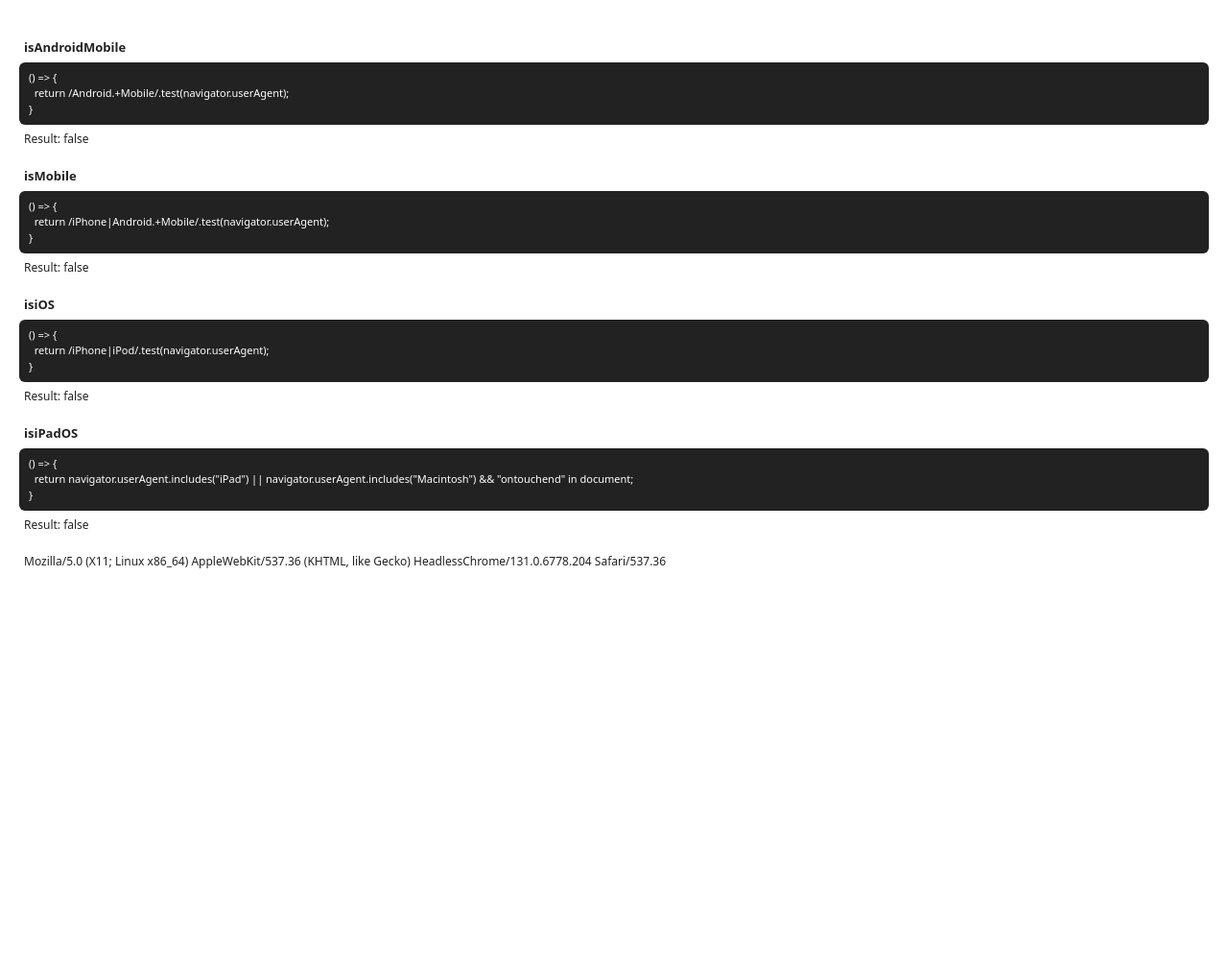
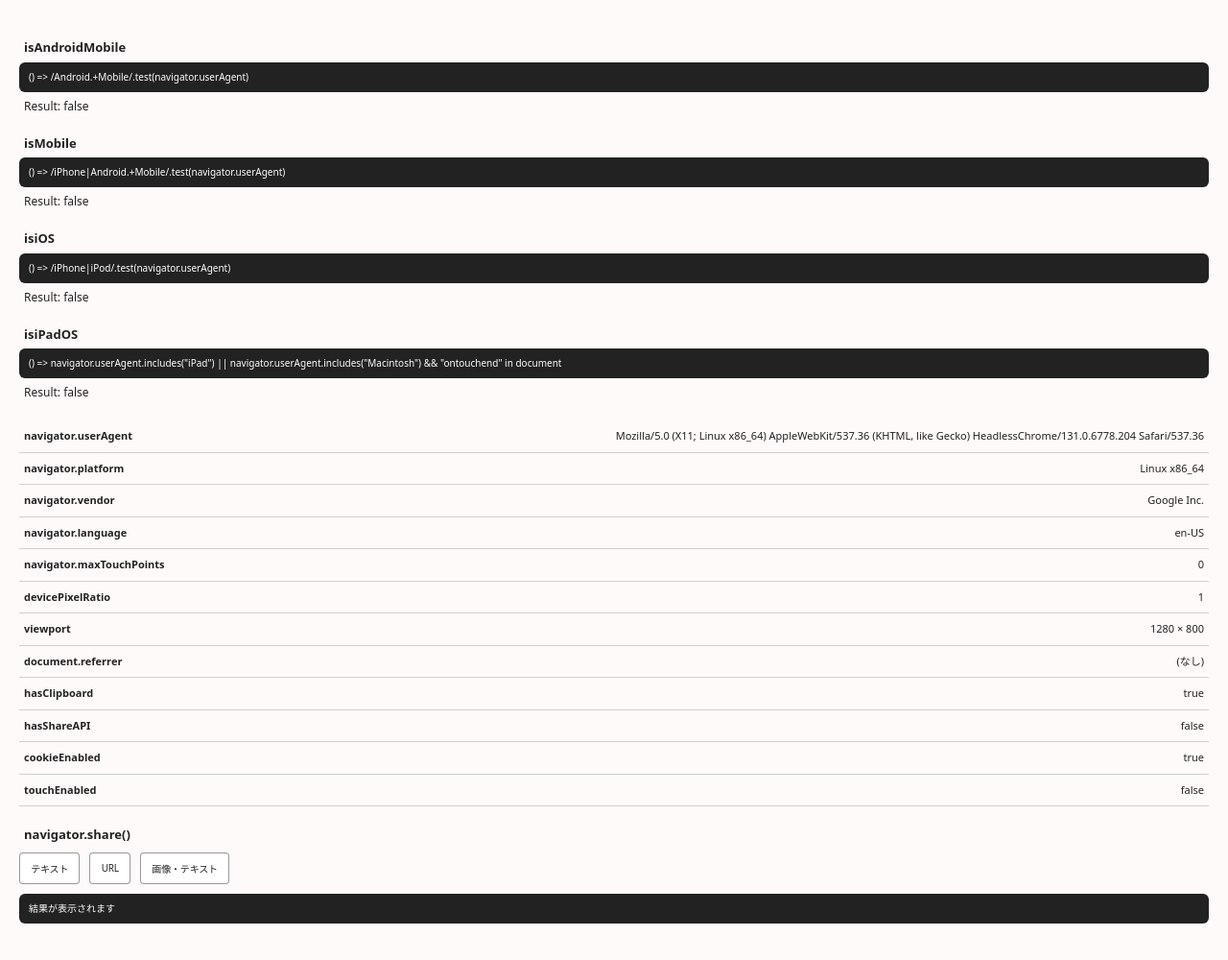
Before and after one commit to ft-iba/vite-user-agent, a website built with Vite: page index.html in a window 1280 px wide. Shown: the whole page at 96% size. Before the commit the page ends 800 px from the top, so only its background shows below. Built offline with nearby package versions, Linux system fonts and the light colour scheme.

Commit message:
update: 取得できる項目の追加

```diff
--- /dev/null
+++ b/src/data/envInfo.ts
@@ -0,0 +1,18 @@
+export const getEnvInfo = () => {
+  const info: Record<string, any> = {
+    'navigator.userAgent': navigator.userAgent,
+    'navigator.platform': navigator.platform,
+    'navigator.vendor': navigator.vendor,
+    'navigator.language': navigator.language,
+    'navigator.maxTouchPoints': navigator.maxTouchPoints,
+    'devicePixelRatio': window.devicePixelRatio,
+    'viewport': `${window.innerWidth} × ${window.innerHeight}`,
+    'document.referrer': document.referrer || '(なし)',
+    'hasClipboard': 'clipboard' in navigator,
+    'hasShareAPI': 'share' in navigator,
+    'cookieEnabled': navigator.cookieEnabled,
+    'touchEnabled': 'ontouchstart' in window,
+  };
+
+  return info;
+};
--- /dev/null
+++ b/src/data/shareTests.ts
@@ -0,0 +1,68 @@
+const createJpegFile4Base64 = (base64: string, name: string): File => {
+    // base64のデコード
+    const bin = atob(base64.replace(/^.*,/, ''));
+    // バイナリデータ化
+    const buffer = new Uint8Array(bin.length);
+    for (let i = 0; i < bin.length; i++) {
+      buffer[i] = bin.charCodeAt(i);
+    }
+    // ファイルオブジェクト生成(この例ではjpegファイル)
+    return new File([buffer.buffer], name, {type: "image/jpeg"});
+};
+
+export const shareTests = [
+  {
+    id: 'text',
+    label: 'テキスト',
+    async getData() {
+      return {
+        text: 'Web Share API test!'
+      };
+    },
+  },
+  {
+    id: 'url',
+    label: 'URL',
+    async getData() {
+      return {
+        url: location.href
+      };
+    },
+  },
+  {
+    id: 'image',
+    label: '画像・テキスト',
+    async getData() {
+      const dpr = 2;
+      try {
+        // カメラ映像を取得
+        const stream = await navigator.mediaDevices.getUserMedia({
+          video: {
+            facingMode: { exact: 'environment' }
+          }
+        });
+
+        const video = document.createElement('video');
+        video.srcObject = stream;
+        await video.play(); // await video.onloadedmetadata を代替可能
+
+        const canvas = document.createElement('canvas');
+        canvas.width = video.videoWidth * dpr;
+        canvas.height = video.videoHeight * dpr;
+        const ctx = canvas.getContext('2d')!;
+        ctx.drawImage(video, 0, 0, canvas.width, canvas.height);
+
+        const base64 = canvas.toDataURL('image/jpeg', 1.0);
+        const jpegData = await createJpegFile4Base64(base64, 'share-image.jpg');
+        // 動作テストなのでカメラを停止
+        stream.getTracks().forEach((track) => track.stop());
+        return {
+          files: [jpegData],
+          text: '#カメラ画像のシェア'
+        };
+      } catch (err) {
+        throw new Error(`カメラ取得/変換でエラー: ${(err as Error).message}`);
+      }
+      },
+    },
+];
--- /dev/null
+++ b/src/data/userAgentTests.ts
@@ -0,0 +1,8 @@
+export const userAgentTests = {
+  isAndroidMobile: () => /Android.+Mobile/.test(navigator.userAgent),
+  isMobile: () => /iPhone|Android.+Mobile/.test(navigator.userAgent),
+  isiOS: () => /iPhone|iPod/.test(navigator.userAgent),
+  isiPadOS: () =>
+    navigator.userAgent.includes('iPad') ||
+    (navigator.userAgent.includes('Macintosh') && 'ontouchend' in document),
+};
--- a/src/global.css
+++ b/src/global.css
@@ -7,6 +7,7 @@
   -webkit-font-smoothing: antialiased;
   -moz-osx-font-smoothing: grayscale;
 
+  --theme-color-base: #fefaf9;
   --theme-color-black: #222;
   --theme-color-divide: rgb(0 0 0 / 0.4);
   --theme-color-white: #fff;
--- a/src/main.ts
+++ b/src/main.ts
@@ -1,46 +1,11 @@
-import './global.css'
-import './style.css'
+import './global.css';
+import './style.css';
 
-const isAndroidMobile = () => {
-  return /Android.+Mobile/.test(navigator.userAgent);
-}
+import { renderFunctions } from './render/renderFunctions';
+import { renderEnvInfo } from './render/renderEnvInfo';
+import { renderShareTest } from './render/renderShareTest';
 
-const isMobile = () => {
-  return /iPhone|Android.+Mobile/.test(navigator.userAgent);
-}
-
-const isiOS = () => { // iPadは除外
-  return /iPhone|iPod/.test(navigator.userAgent);
-}
-
-const isiPadOS = () => { // iPadOS 13以降は UA が Mac
-  return (
-    navigator.userAgent.includes('iPad') ||
-    (navigator.userAgent.includes('Macintosh') && 'ontouchend' in document)
-  );
-}
-
-const functionList = { isAndroidMobile, isMobile, isiOS, isiPadOS };
 const app = document.getElementById('app')!;
-
-for (const [item, fn] of Object.entries(functionList)) {
-  const section = document.createElement('section');
-  const heading = document.createElement('h1');
-  heading.textContent = item;
-
-  const nodeCode = document.createElement('pre');
-  nodeCode.textContent = fn.toString();
-
-  const nodeResult = document.createElement('p');
-  nodeResult.textContent = `Result: ${fn()}`;
-
-  section.appendChild(heading);
-  section.appendChild(nodeCode);
-  section.appendChild(nodeResult);
-
-  app.appendChild(section);
-}
-
-const nodeUA = document.createElement('p');
-nodeUA.textContent = navigator.userAgent;
-app.appendChild(nodeUA);
+renderFunctions(app);
+renderEnvInfo(app);
+renderShareTest(app);
--- /dev/null
+++ b/src/render/renderEnvInfo.ts
@@ -0,0 +1,25 @@
+import { getEnvInfo } from '../data/envInfo';
+
+export function renderEnvInfo(container: HTMLElement) {
+  const ul = document.createElement('ul');
+  ul.className = 'info__list';
+
+  const info = getEnvInfo();
+  for (const [key, value] of Object.entries(info)) {
+    const li = document.createElement('li');
+    li.className = 'info__item';
+
+    const title = document.createElement('div');
+    title.className = 'info__itemTitle';
+    title.textContent = key;
+
+    const detail = document.createElement('div');
+    detail.className = 'info__itemDetail';
+    detail.textContent = String(value);
+
+    li.append(title, detail);
+    ul.appendChild(li);
+  }
+
+  container.appendChild(ul);
+}
--- /dev/null
+++ b/src/render/renderFunctions.ts
@@ -0,0 +1,18 @@
+import { userAgentTests } from '../data/userAgentTests';
+
+export function renderFunctions(container: HTMLElement) {
+  for (const [name, fn] of Object.entries(userAgentTests)) {
+    const section = document.createElement('section');
+    const heading = document.createElement('h1');
+    heading.textContent = name;
+
+    const nodePre = document.createElement('pre');
+    nodePre.innerHTML = fn.toString();
+
+    const nodeResult = document.createElement('p');
+    nodeResult.innerHTML = `Result: ${fn()}`;
+
+    section.append(heading, nodePre, nodeResult);
+    container.appendChild(section);
+  }
+}
--- /dev/null
+++ b/src/render/renderShareTest.ts
@@ -0,0 +1,46 @@
+import { shareTests } from '../data/shareTests';
+
+export function renderShareTest(container: HTMLElement) {
+  const section = document.createElement('section');
+  const heading = document.createElement('h1');
+  heading.textContent = 'navigator.share()';
+
+  const actionContainer = document.createElement('div');
+  actionContainer.className = 'share__action';
+
+  const resultArea = document.createElement('pre');
+  resultArea.className = 'share__result';
+  resultArea.textContent = '結果が表示されます';
+
+  for (const test of shareTests) {
+    const button = document.createElement('button');
+    button.className = 'share__actionButton';
+    button.textContent = test.label;
+    button.onclick = async () => {
+      try {
+        const data = await test.getData();
+        const canShare =
+          'canShare' in navigator ? (navigator as Navigator).canShare(data) : false;
+
+        resultArea.textContent = `canShare: ${canShare}\n\nデータ:\n${JSON.stringify(
+          data,
+          null,
+          2
+        )}`;
+
+        if (canShare && 'share' in navigator) {
+          await (navigator as Navigator).share(data);
+          resultArea.textContent += '\n\n共有ダイアログを開きました';
+        } else {
+          resultArea.textContent += '\n\n共有APIがサポートされていません';
+        }
+      } catch (err) {
+        resultArea.textContent += `\n\nerror: ${(err as Error).message}`;
+      }
+    };
+    actionContainer.appendChild(button);
+  }
+
+  section.append(heading, actionContainer, resultArea);
+  container.appendChild(section);
+}
--- a/src/style.css
+++ b/src/style.css
@@ -1,4 +1,5 @@
 .app {
+  background-color: var(--theme-color-base);
   padding: 40px 20px;
 }
 
@@ -16,7 +17,7 @@ pre {
   background: var(--theme-color-black);
   border-radius: 6px;
   color: #fff;
-  font-size: 11px;
+  font-size: 10px;
   display: flex;
   margin-top: 5px;
   overflow-x: auto;
@@ -32,3 +33,46 @@ p {
   font-size: 12px;
   padding-left: 5px;
 }
+
+.info__list {
+  margin-bottom: 20px;
+}
+
+.info__item {
+  border-bottom: 1px #d0d0d0 solid;
+  display: flex;
+  justify-content: space-between;
+  gap: 1rem;
+  font-size: 11px;
+  padding: 8px 0;
+}
+
+.info__itemTitle {
+  font-weight: 600;
+  flex-shrink: 0;
+  padding-left: 5px;
+}
+
+.info__itemDetail {
+  padding-right: 5px;
+  text-align: right;
+}
+
+.share__action {
+  display: flex;
+  gap: 10px;
+  margin-top: 8px;
+  padding-bottom: 5px;
+}
+
+.share__actionButton {
+  background-color: var(--theme-color-white);
+  border: 1px solid var(--theme-color-divide);
+  border-radius: 4px;
+  color: inherit;
+  display: flex;
+  font-size: 10px;
+  letter-spacing: -0.01rem;
+  margin: 0;
+  padding: 0.5rem 0.7rem;
+}
--- a/vite.config.js
+++ b/vite.config.js
@@ -1,6 +1,10 @@
 import { defineConfig } from 'vite';
+import basicSsl from '@vitejs/plugin-basic-ssl';
 
 // https://vite.dev/config/
 export default defineConfig({
   base: '/vite-user-agent/',
+  plugins: [
+    basicSsl()
+  ]
 });
```
